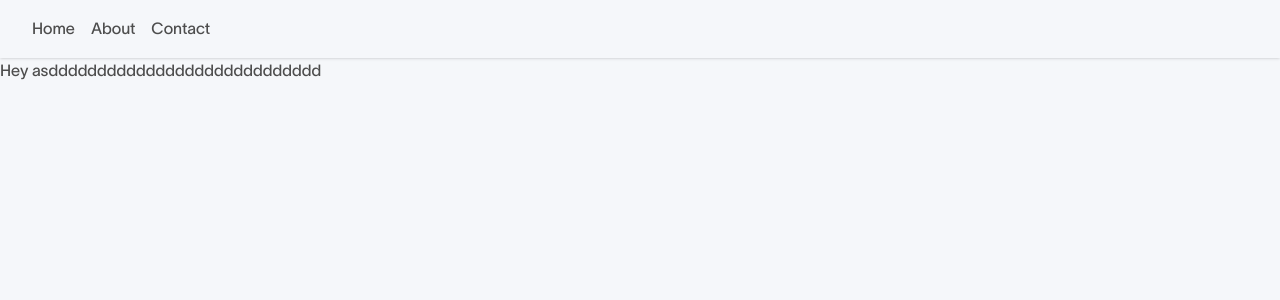
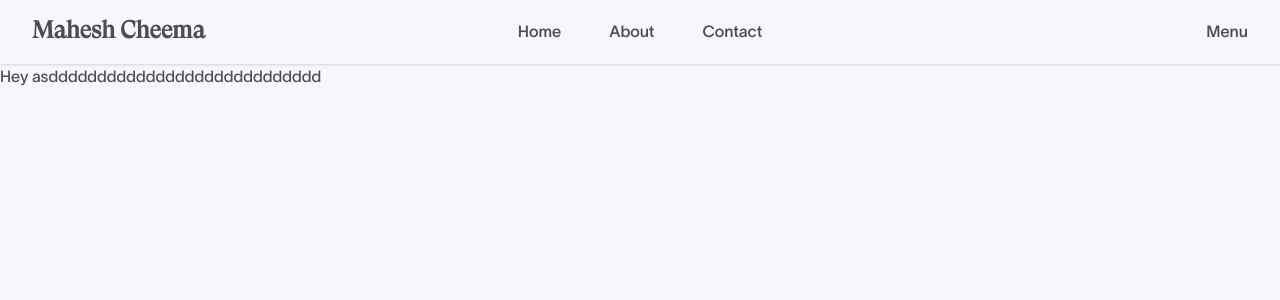
Before and after one commit to CheemaMahesh/portfolio, a Next.js app: page / in a window 1280 px wide. Shown: the top 300 px of the page. Built offline with nearby package versions, Linux system fonts and the light colour scheme.

Commit message:
Added: nav layout

```diff
--- a/src/components/nav/index.tsx
+++ b/src/components/nav/index.tsx
@@ -1,11 +1,15 @@
 export default function Nav() {
   return (
-    <nav className="container shadow-sm w-full py-4 px-8">
-      <ul className="flex items-center gap-4">
+    <nav className="container shadow-sm w-full py-4 px-8 grid grid-cols-1 md:grid-cols-[25%_50%_25%] font-medium">
+      <h1 className="hidden md:block text-2xl font-bold">Mahesh Cheema</h1>
+      <ul className="flex items-center w-full justify-center gap-6 md:gap-12">
         <li>Home</li>
         <li>About</li>
         <li>Contact</li>
       </ul>
+      <div className="hidden md:flex justify-end">
+        <button>Menu</button>
+      </div>
     </nav>
   );
 }
```
Also changed, not shown: 1 other file (tests, documents, lock files or other folders).
